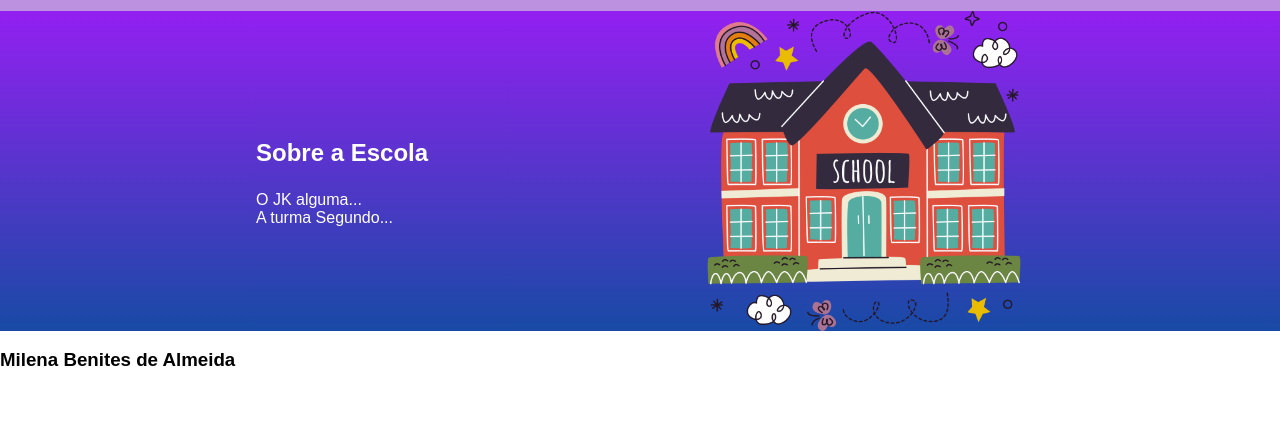
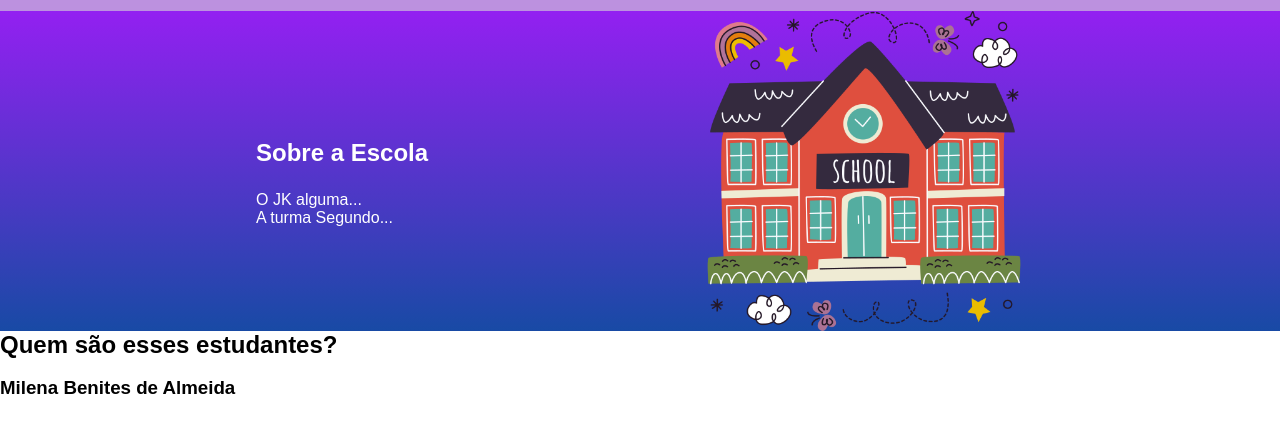
Before and after one commit to miibenites/site-escola, a plain HTML site: page index.html in a window 1280 px wide. Shown: the part 73-506 px from the top of the page. Drawn offline with Linux system fonts and the light colour scheme.

Commit message:
Add files via upload

```diff
--- a/index.html
+++ b/index.html
@@ -33,7 +33,7 @@
 </section>
 
 <section class="estudante">
-
+        <h2> Quem são esses estudantes?</h2>
         <h2 class="estudante-titulo"> </h2>
          <img class="estudante-imagem" src="" alt="">
          <h3>Milena Benites de Almeida</h3>
```
